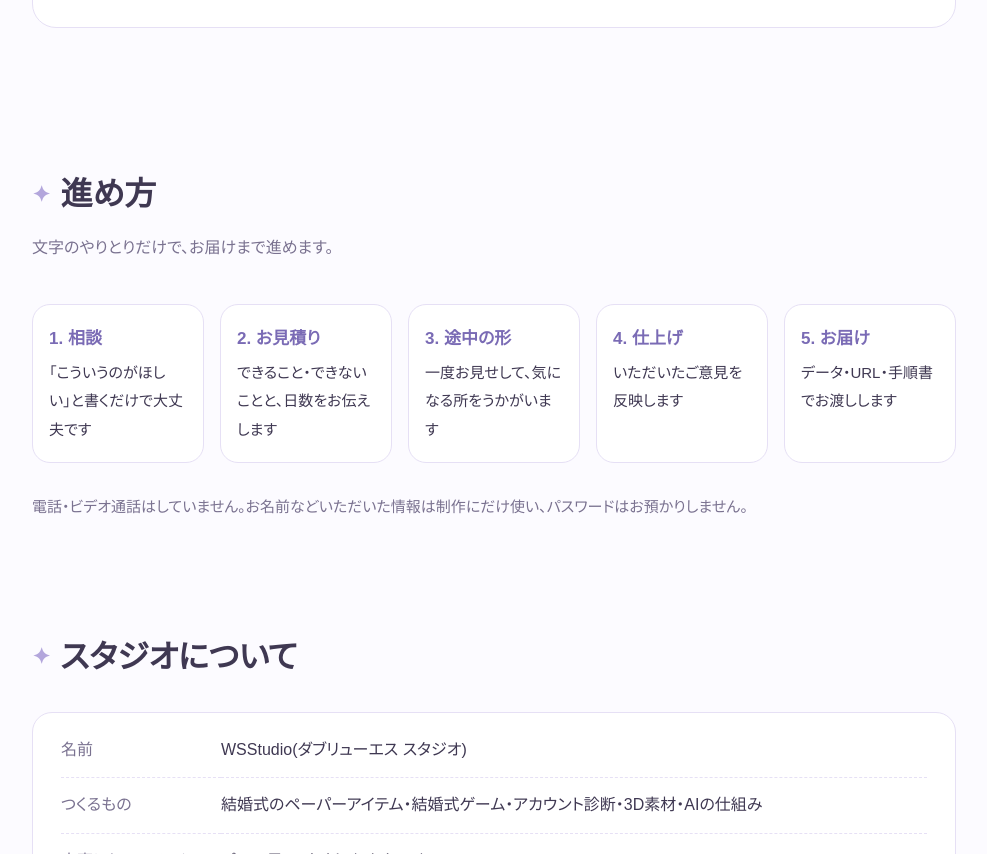
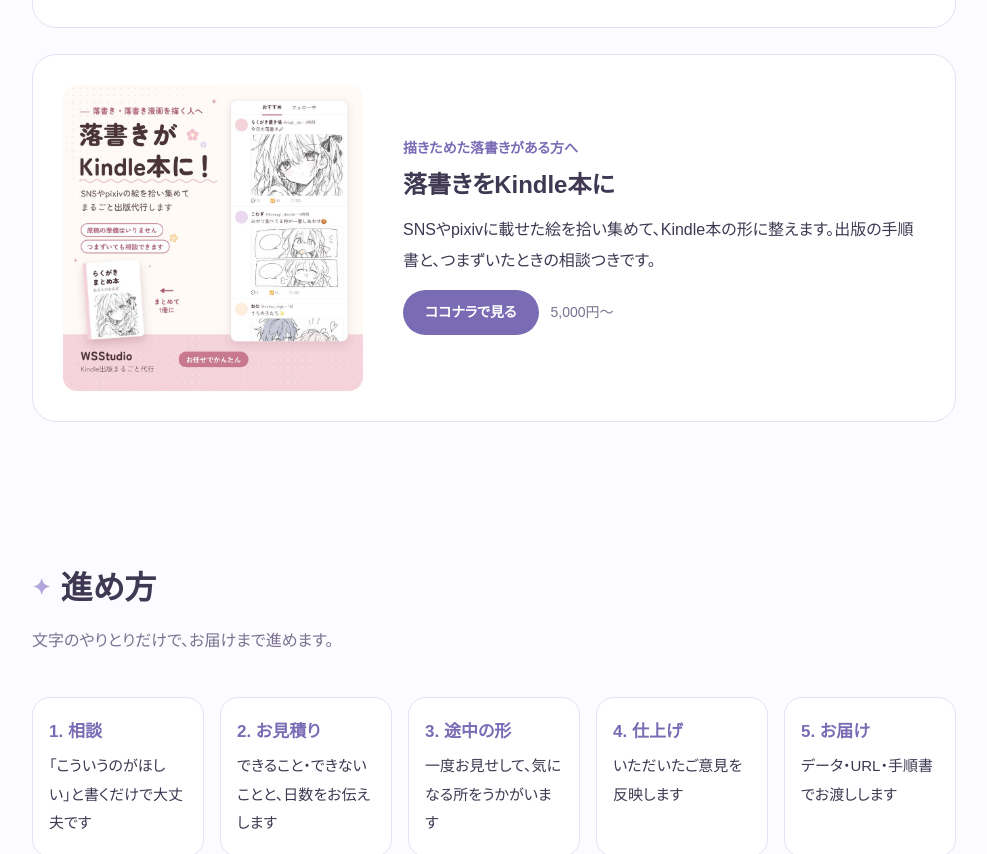
Before and after one commit to wsstudio-office/wsstudio-office.github.io, a plain HTML site: page index.html in a window 1280 px wide. Shown: the part 2834-3688 px from the top of the page, without its empty margins (146-1133 px from the left). Drawn offline with Linux system fonts and the light colour scheme; a web font is replaced by a local one.

Commit message:
Kindle代行のサービスを追加

```diff
--- a/index.html
+++ b/index.html
@@ -4,7 +4,7 @@
 <meta charset="utf-8">
 <meta name="viewport" content="width=device-width,initial-scale=1">
 <title>WSStudio(ダブリューエス スタジオ)｜小さな制作スタジオ</title>
-<meta name="description" content="WSStudio(ダブリューエス スタジオ)は、結婚式の招待状・席次表やゲスト参加型ゲーム、漫画家・イラストレーター向けのアカウント診断、3D素材、事務をAIに任せる仕組みをつくる小さな制作スタジオです。お問い合わせ wsstudio.office@gmail.com">
+<meta name="description" content="WSStudio(ダブリューエス スタジオ)は、結婚式の招待状・席次表やゲスト参加型ゲーム、漫画家・イラストレーター向けのアカウント診断、落書きのKindle出版代行、3D素材、事務をAIに任せる仕組みをつくる小さな制作スタジオです。お問い合わせ wsstudio.office@gmail.com">
 <meta property="og:title" content="WSStudio(ダブリューエス スタジオ)">
 <meta property="og:description" content="プロの目で、やさしく、かわいく。小さな制作スタジオ WSStudio">
 <meta property="og:type" content="website">
@@ -106,6 +106,10 @@ footer{text-align:center;font-size:13px;color:var(--sub);padding:30px 0}
 <div><div class="for">ひとりで仕事を回している方へ</div><h3>事務をAIに任せる仕組み</h3>
 <p>返事の下書き、朝のまとめ、締切のお知らせ。毎日の事務をAIに回す仕組みを、やさしい手順書つきでお作りします。</p>
 <a class="btn" href="https://coconala.com/services/4527141">ココナラで見る</a></div></div>
+<div class="item"><img src="kindle.jpg" alt="落書きをKindle本にする出版代行" loading="lazy">
+<div><div class="for">描きためた落書きがある方へ</div><h3>落書きをKindle本に</h3>
+<p>SNSやpixivに載せた絵を拾い集めて、Kindle本の形に整えます。出版の手順書と、つまずいたときの相談つきです。</p>
+<a class="btn" href="https://coconala.com/services/4528785">ココナラで見る</a><span class="price">5,000円〜</span></div></div>
 </div></div>
 
 <section class="plain" id="flow"><div class="wrap">
```
Also changed, not shown: kindle.jpg (added).
